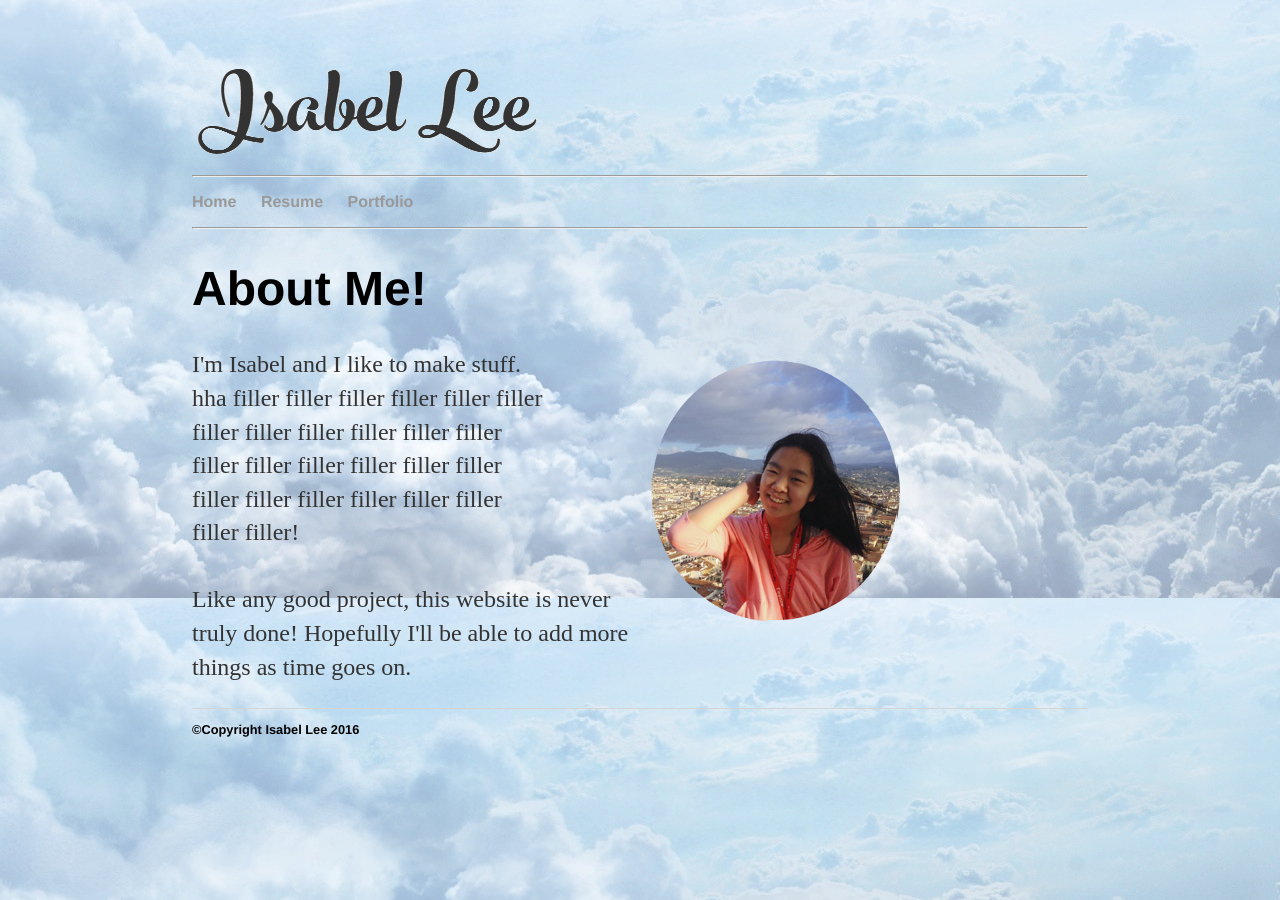
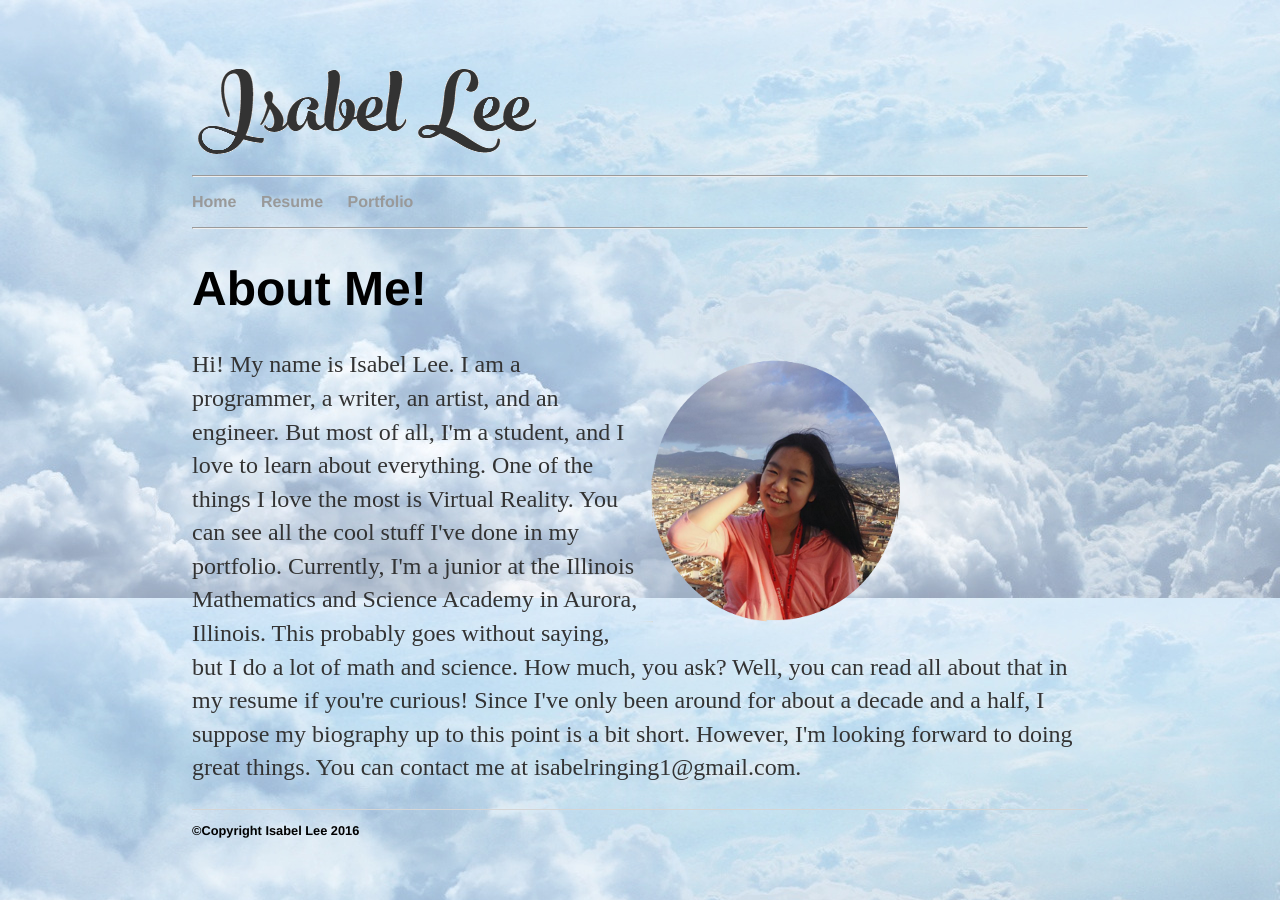
Before and after one commit to isabelringing1/old_website, a Jekyll site: the page built from index.html, in a window 1280 px wide. Built offline with Jekyll 4.4.1, drawn with Linux system fonts in a browser that asks for light colours.

Commit message:
Update index.html

```diff
--- a/index.html
+++ b/index.html
@@ -8,14 +8,12 @@ title: Isabel Lee
 	</div>
 
 	<img src="Me2.png" alt="Isabel Lee" style="float:right;width:450px;height:292px;">
-	<p>I'm Isabel and I like to make stuff. <br>
-	hha filler filler filler filler filler filler<br>
-	filler filler filler filler filler filler<br>
-	filler filler filler filler filler filler<br>
-	filler filler filler filler filler filler<br>
-	filler filler!<br><br>
+	<p>Hi! My name is Isabel Lee. I am a programmer, a writer, an artist, and an engineer. But most of all, I'm a student, and I love to learn about everything. One of the things I love the most is Virtual Reality. You can see all the cool stuff I've done in my portfolio.
 
-	Like any good project, this website is never truly done! Hopefully I'll be able to add more things as time goes on.
-	</a></p>
+	Currently, I'm a junior at the Illinois Mathematics and Science Academy in Aurora, Illinois. This probably goes without saying, but I do a lot of math and science. How much, you ask? Well, you can read all about that in my resume if you're curious!
+
+	Since I've only been around for about a decade and a half, I suppose my biography up to this point is a bit short. However, I'm looking forward to doing great things.
+
+	You can contact me at isabelringing1@gmail.com.</p>
 
 </div><!-- /.blurb -->
```
